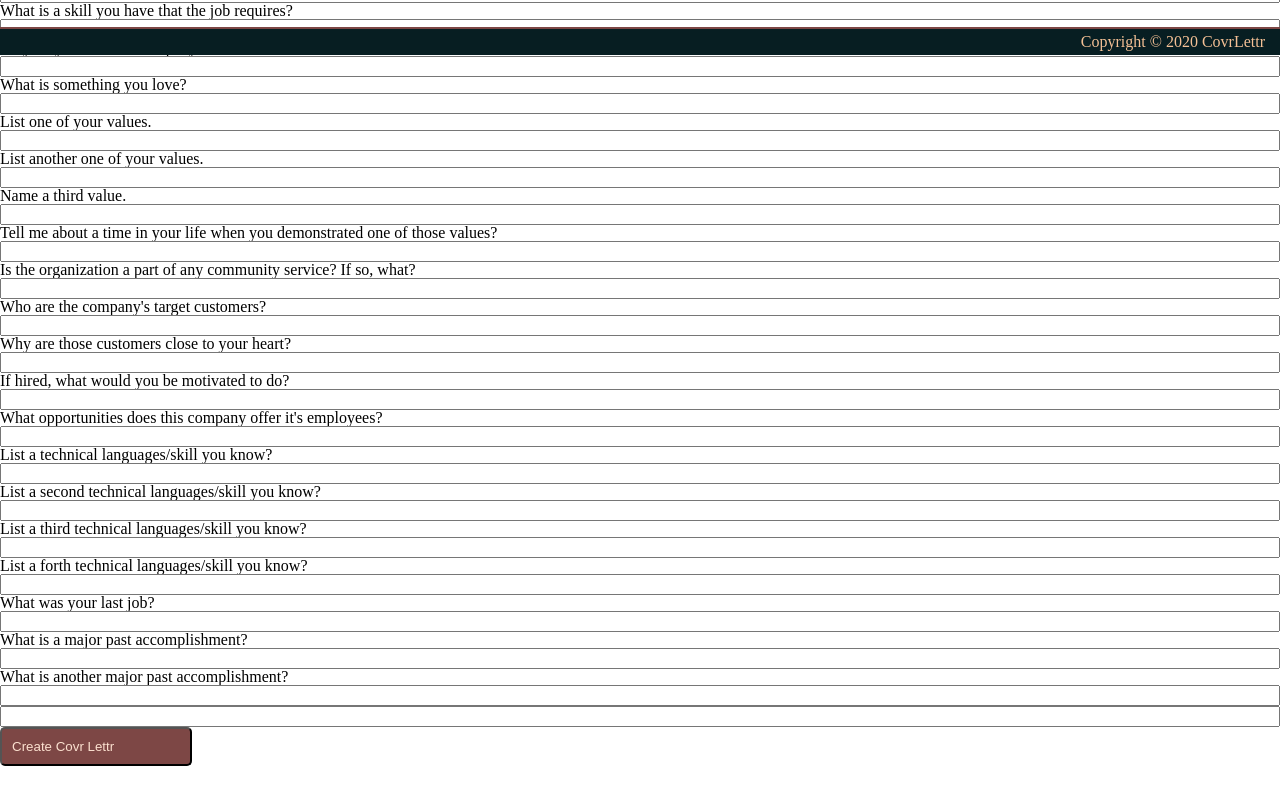
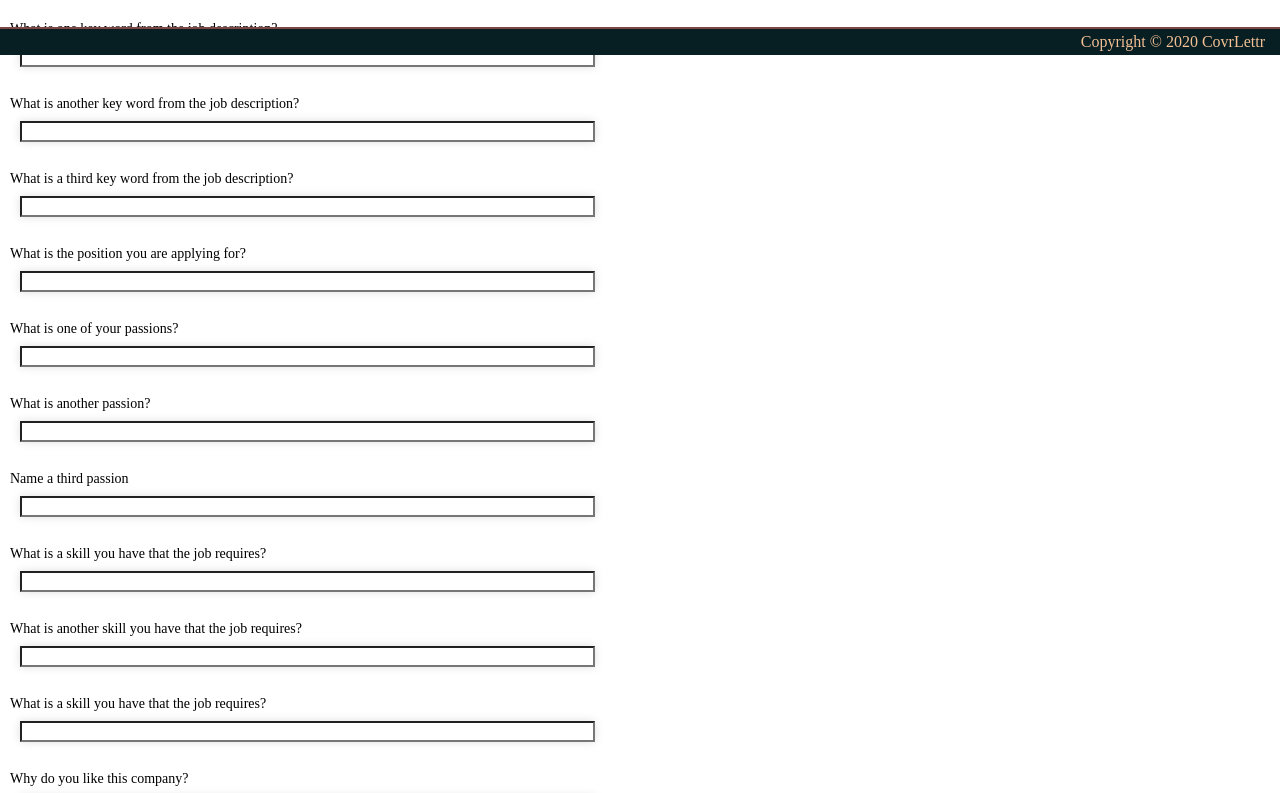
Before and after one commit to covrLettr/covrLettr-React, a React app: page / in a window 1280 px wide. Shown: the part 745-1538 px from the top of the page. Built offline with nearby package versions, Linux system fonts and the light colour scheme.

Commit message:
form styling

```diff
--- a/src/components/Form/Form.css
+++ b/src/components/Form/Form.css
@@ -1,18 +1,28 @@
 .Form {
+    margin: 10px;
     display: flex;
     flex-direction: column;
     overflow: scroll;
     padding-bottom: 40px;
+    font-size: 14px;
 
     button {
-        height: 15%;
+        height: 20%;
         width: 15%;
         padding: 10px;
         display: flex;
         justify-content: center;
-        border-radius: 5px;
+        border-radius: 10px;
         background-color: #7D4745;
         color: #FBE0CF;
     }
 
+    input {
+        margin: 10px;
+        margin-bottom: 30px;
+        width: 45%;
+        height: 25%;
+        box-shadow: 0px 0px 10px rgba(0, 0, 0, 0.13);
+    }
+
 }
```
